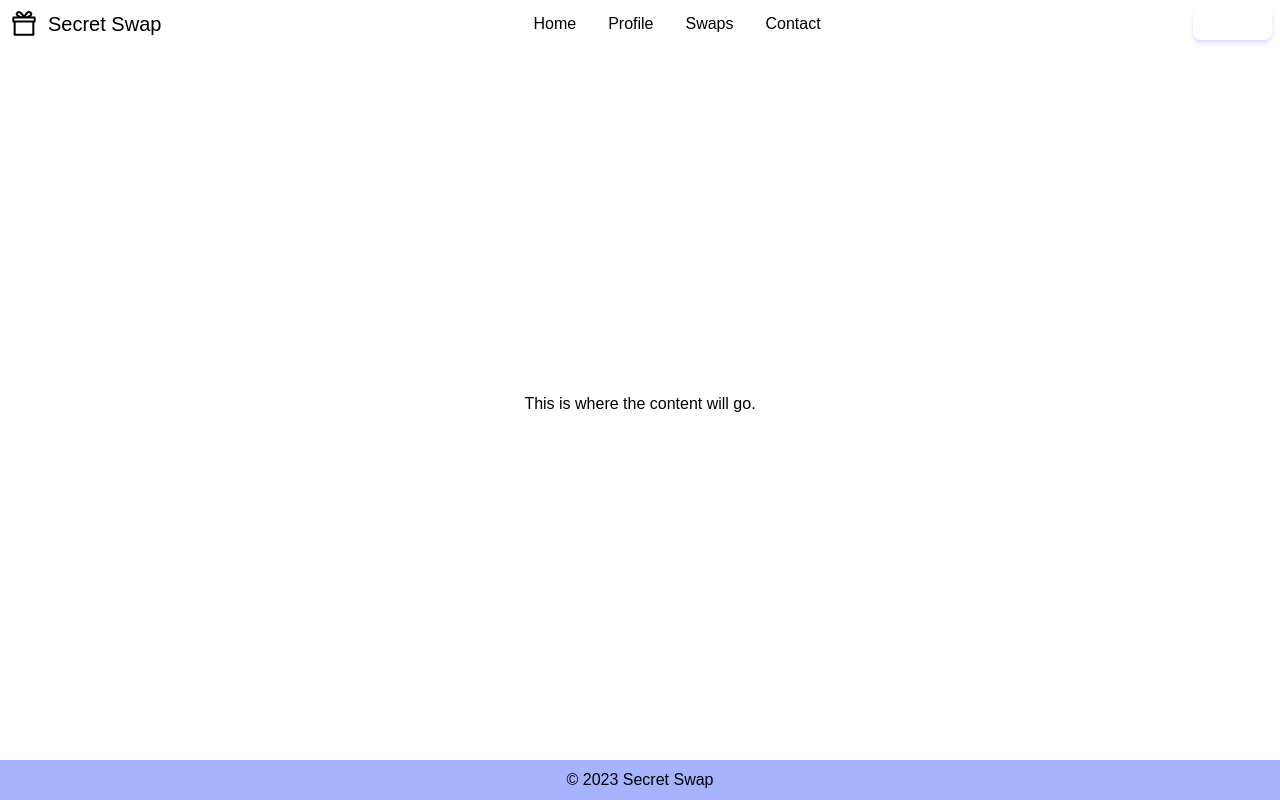
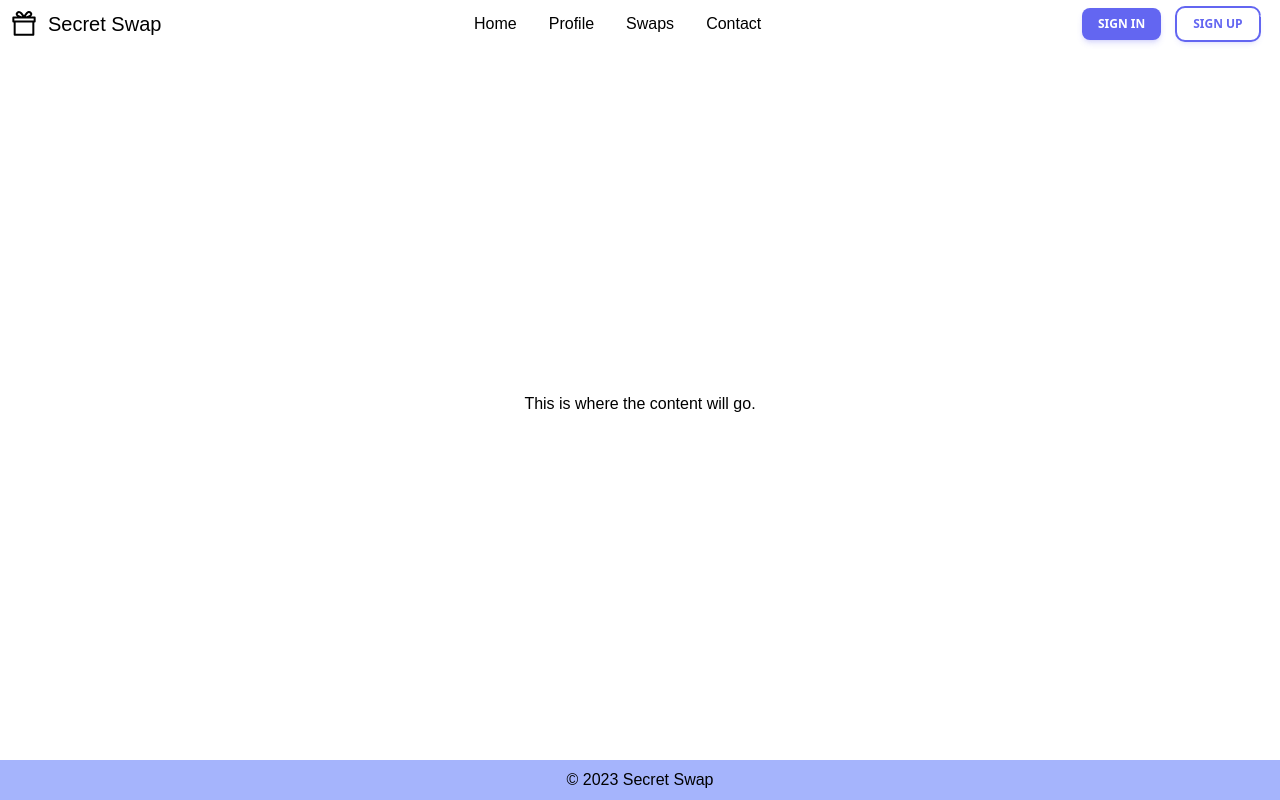
Before and after one commit to nicholas-mcguffin-dev/secret-swap, a React (Vite) app in the folder secret-swap/: page / in a window 1280 px wide. Built offline with nearby package versions, Linux system fonts and the light colour scheme.

Commit message:
Add a sign up modal and form.
Sign up button is shown in the navbar when user isn't logged in.
Functionality will be added in a future commit.

```diff
--- a/secret-swap/src/App.tsx
+++ b/secret-swap/src/App.tsx
@@ -2,9 +2,16 @@ import './App.css'
 import { useAuth0 } from "@auth0/auth0-react";
 import Navbar from "./components/Navbar";
 import Footer from './components/Footer';
+import SignUpModal from './components/SignUpModal';
+import { useState } from 'react';
 
 function App() {
   const { isLoading, isAuthenticated, error, user } = useAuth0();
+  const [isOpen, setIsOpen] = useState(false);
+
+  const setModal = (value: boolean) => {
+    setIsOpen(value);
+  };
 
   if (isLoading) {
     return <div>Loading...</div>;
@@ -18,8 +25,13 @@ function App() {
 
     return (
         <div className="flex flex-col h-screen">
-          <Navbar />
-          <div className="bg-green flex flex-grow justify-center items-center h-100 w-100 text-black">
+          <Navbar setModal={setModal}/>
+          {isOpen && <SignUpModal
+            isOpen={isOpen}
+            setModal={setModal}
+            />
+          }
+          <div className="flex flex-grow justify-center items-center h-100 w-100 text-black">
             <h1>This is where the content will go.</h1>
           </div>
           <Footer />
--- a/secret-swap/src/components/Navbar.tsx
+++ b/secret-swap/src/components/Navbar.tsx
@@ -1,7 +1,11 @@
 import { useAuth0 } from "@auth0/auth0-react";
 import  Button from "./Button";
 
-function Navbar() {
+interface NavBarProps {
+    setModal: (isModalOpen: boolean) => void;
+}
+
+function Navbar(props: NavBarProps) {
     const { isAuthenticated, user, loginWithRedirect, logout } = useAuth0();
 
     return (
@@ -24,24 +28,39 @@ function Navbar() {
                         <h2 className="mx-2 flex items-center text-black"> Welcome, {user?.given_name}.</h2>
                         <Button
                             handleClick={() => logout({ logoutParams: { returnTo: window.location.origin } })}
-                            styles={"border-white rounded-2xl"}
                             type={"button"}
                             title={"Log Out"}
                             disabled={false}
+                            hierarchy={"primary"}
                         >
                             Sign Out
                         </Button>
                     </div>
                 ):(
+                    <>
+                        <div className="mx-2">
                             <Button
                                 handleClick={() => loginWithRedirect()}
-                        styles={"border-white rounded-2xl "}
                                 type={"button"}
-                        title={"Log In"}
+                                hierarchy={"primary"}
+                                title={"Sign In"}
                                 disabled={false}
                             >
                                 Sign In
                             </Button>
+                        </div>
+                        <div className="mx-2">
+                            <Button
+                                handleClick={() => props.setModal(true)}
+                                hierarchy={"secondary"}
+                                type={"button"}
+                                title={"Sign Up"}
+                                disabled={false}
+                            >
+                                Sign Up
+                            </Button>`
+                        </div>
+                    </>
                 )}
             </div>
         </nav>
--- /dev/null
+++ b/secret-swap/src/components/SignUpModal.tsx
@@ -0,0 +1,87 @@
+import { AiOutlineClose } from "react-icons/ai";
+import Button from "./Button";
+
+interface SignUpModalProps {
+  isOpen: boolean;
+  setModal: (isModalOpen: boolean) => void;
+}
+
+function SignUpModal(props: SignUpModalProps) {
+
+  // TODO: Add Close button to top right of modal.
+  // TODO: Add Sign Up button and CAncel button to bottom of page ( will be empty now.. .next step is implementing sign up)
+  // TODO: Add Country input for mobile number prefix.
+    return (
+      <div className="fixed top-0 left-0 w-full h-full flex items-center justify-center z-50">
+      {/* Modal Overlay */}
+      <div className="fixed top-0 left-0 w-full h-full bg-black opacity-50"></div>
+
+      {/* Modal Content */}
+      <div className="bg-white p-4 rounded shadow-lg relative">
+        <button className="absolute top-2 right-2 text-gray-900" onClick={() => props.setModal(false)}>
+          <AiOutlineClose/>
+        </button>
+
+        <h2 className="text-xl text-black font-black mb-4">Sign Up</h2>
+        <form>
+          <div className="mb-4 flex">
+            <div className="w-1/2 mr-2">
+              <label htmlFor="firstName" className="block text-xs text-black font-semibold ml-2">First Name</label>
+              <input
+                type="text"
+                id="firstName"
+                className="w-full focus:outline-indigo-500 text-black bg-indigo-200 px-3 py-2 border rounded-lg h-8"
+              />
+            </div>
+            <div className="w-1/2">
+              <label htmlFor="lastName" className="block text-xs text-black font-semibold ml-2">Last Name</label>
+              <input
+                type="text"
+                id="lastName"
+                className="w-full focus:outline-indigo-500 text-black bg-indigo-200 px-3 py-2 border rounded-lg h-8"
+              />
+            </div>
+          </div>
+          <div className="mb-4">
+            <label htmlFor="tel" className="block text-xs text-black font-semibold ml-2">Mobile Number</label>
+            <input
+              type="tel"
+              id="tel"
+              className="w-full focus:outline-indigo-500 text-black bg-indigo-200 px-3 py-2 border rounded-lg h-8"
+            />
+          </div>
+          <div className="mb-4">
+            <label htmlFor="email" className="block text-xs text-black font-semibold ml-2">Email</label>
+            <input
+              type="email"
+              id="email"
+              className="w-full focus:outline-indigo-500 text-black bg-indigo-200 px-3 py-2 border rounded-lg h-8"
+              />
+          </div>
+          <div className="mb-4 flex-justify-between">
+            <div className="flex justify-between">
+              <label htmlFor="password" className="block text-xs text-black font-semibold ml-2">Password</label>
+              <div className="password-hint text-[14px] mr-2 text-gray-600">At least 10 characters</div>
+            </div>
+            <input
+              type="password"
+              id="password"
+              className="w-full focus:outline-indigo-500 text-black bg-indigo-200 px-3 py-2 border rounded-lg h-8"
+            />
+          </div>
+          </form>
+          <Button
+            handleClick={() => props.setModal(false)}
+            hierarchy={"primary"}
+            type={"button"}
+            title={"Sign Up"}
+            disabled={false}
+          >
+            Close
+          </Button>
+          </div>
+    </div>
+    )
+}
+
+export default SignUpModal;
--- a/secret-swap/src/main.tsx
+++ b/secret-swap/src/main.tsx
@@ -4,7 +4,7 @@ import App from './App.tsx'
 import './index.css'
 import { Auth0Provider } from '@auth0/auth0-react';
 import { BrowserRouter } from 'react-router-dom'
-console.log(window.location.origin);
+
 ReactDOM.createRoot(document.getElementById('root')!).render(
   <React.StrictMode>
     <Auth0Provider
```
Lines whose indentation alone changed are shown as unchanged.
